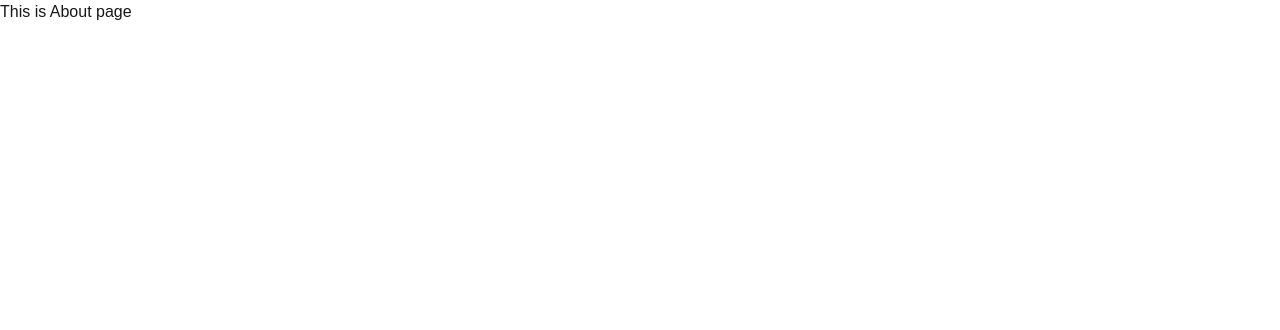
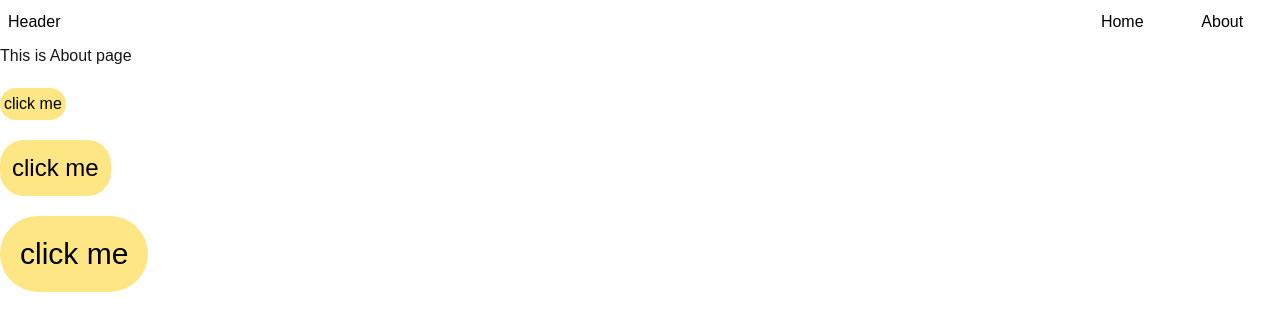
Before and after one commit to XpertDude/alx-project-0x02-setup, a Next.js app in the folder alx-project-0x02/: page /about in a window 1280 px wide. Shown: the top 330 px of the page. Built offline with nearby package versions, Linux system fonts and the light colour scheme.

Commit message:
task 5 is done

```diff
--- /dev/null
+++ b/alx-project-0x02/components/common/Button.tsx
@@ -0,0 +1,10 @@
+import { ButtonProps } from "@/interfaces"
+const Button: React.FC<ButtonProps> = ({ title, size, shape }) => {
+    return (
+        <div>
+            <button className={`${size} ${shape} bg-amber-200 text-black`}>{title}</button>
+        </div>
+    )
+}
+
+export default Button
--- a/alx-project-0x02/interfaces/index.ts
+++ b/alx-project-0x02/interfaces/index.ts
@@ -6,3 +6,9 @@ export interface CardProps {
 export interface PostModalProps {
     onSubmit: (data: { title: string; content: string }) => void;
 }
+
+export interface ButtonProps {
+    title: string;
+    size: string;
+    shape: string;
+}
--- a/alx-project-0x02/pages/about.tsx
+++ b/alx-project-0x02/pages/about.tsx
@@ -1,7 +1,14 @@
+import Button from "@/components/common/Button";
+import { Header } from "@/components/layout/Header";
+
 export default function About () {
     return <>
     <section>
+        <Header />
         <h1>This is About page</h1>
+        <Button size="text-1xl p-1 mt-5" shape="rounded-2xl" title="click me"/>
+        <Button size="text-2xl p-3 mt-5" shape="rounded-3xl" title="click me"/>
+        <Button size="text-3xl p-5 mt-5" shape="rounded-full" title="click me"/>
     </section>
     </>
 }
```
